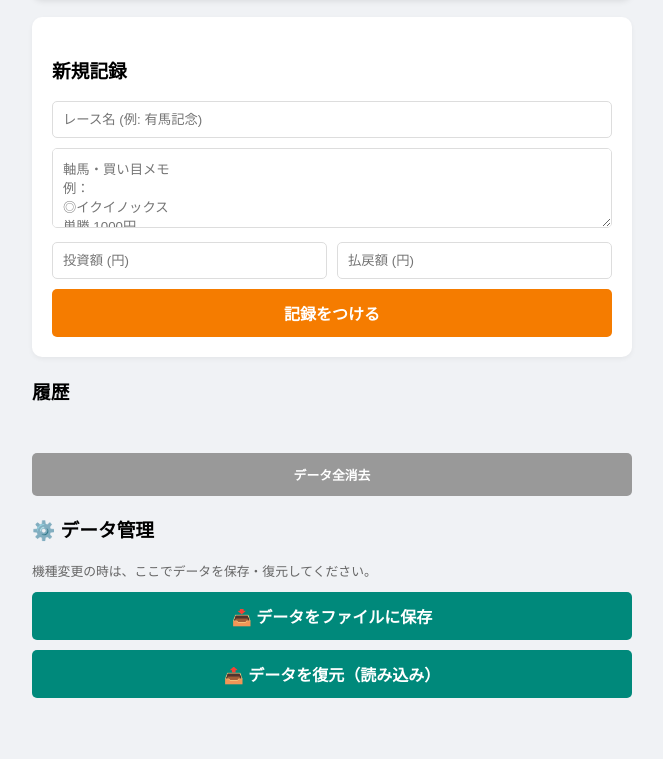
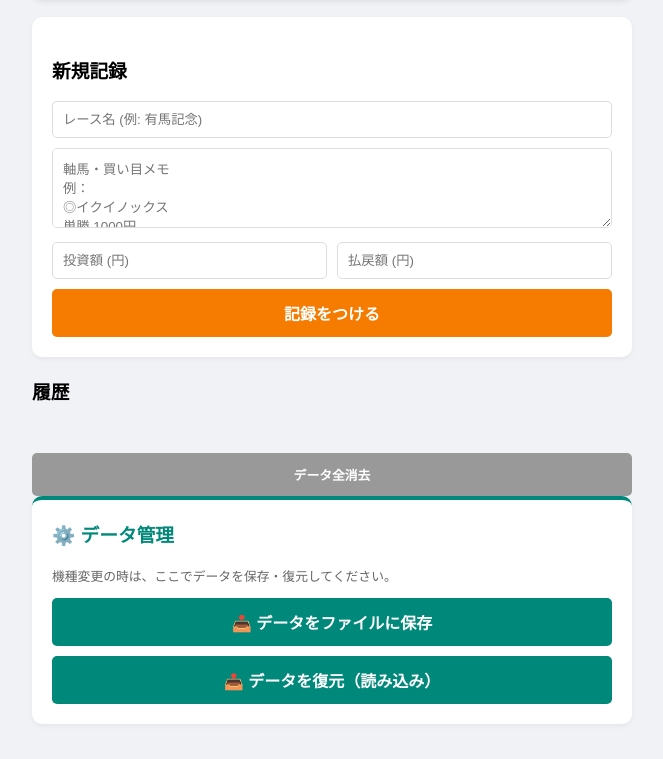
Before and after one commit to ocra855/kba, a plain HTML site: page index.html in a window 1280 px wide. Shown: the part 161-920 px from the top of the page, without its empty margins (308-971 px from the left). Before the commit the page ends 874 px from the top, so only its background shows below. Drawn offline with Linux system fonts and the light colour scheme.

Commit message:
style.css を更新

```diff
--- a/style.css
+++ b/style.css
@@ -155,3 +155,17 @@ button {
 .delete-btn:hover {
     background-color: #d32f2f; /* ホバー時は赤 */
 }
+
+.backup-area {
+    background: #fff;
+    padding: 20px;
+    border-radius: 10px;
+    box-shadow: 0 2px 5px rgba(0,0,0,0.05);
+    margin-bottom: 20px;
+    border-top: 4px solid #00897b;
+}
+
+.backup-area h3 {
+    margin-top: 0;
+    color: #00897b;
+}
```
